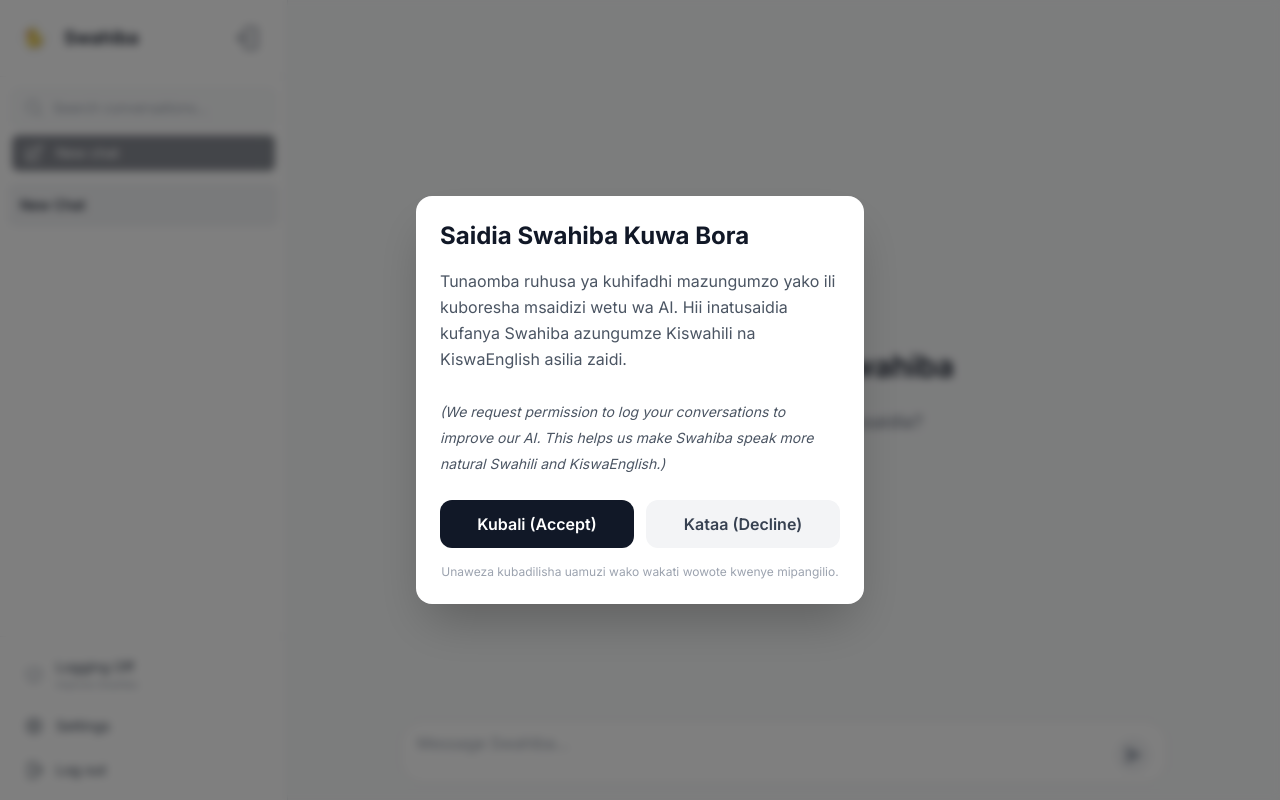
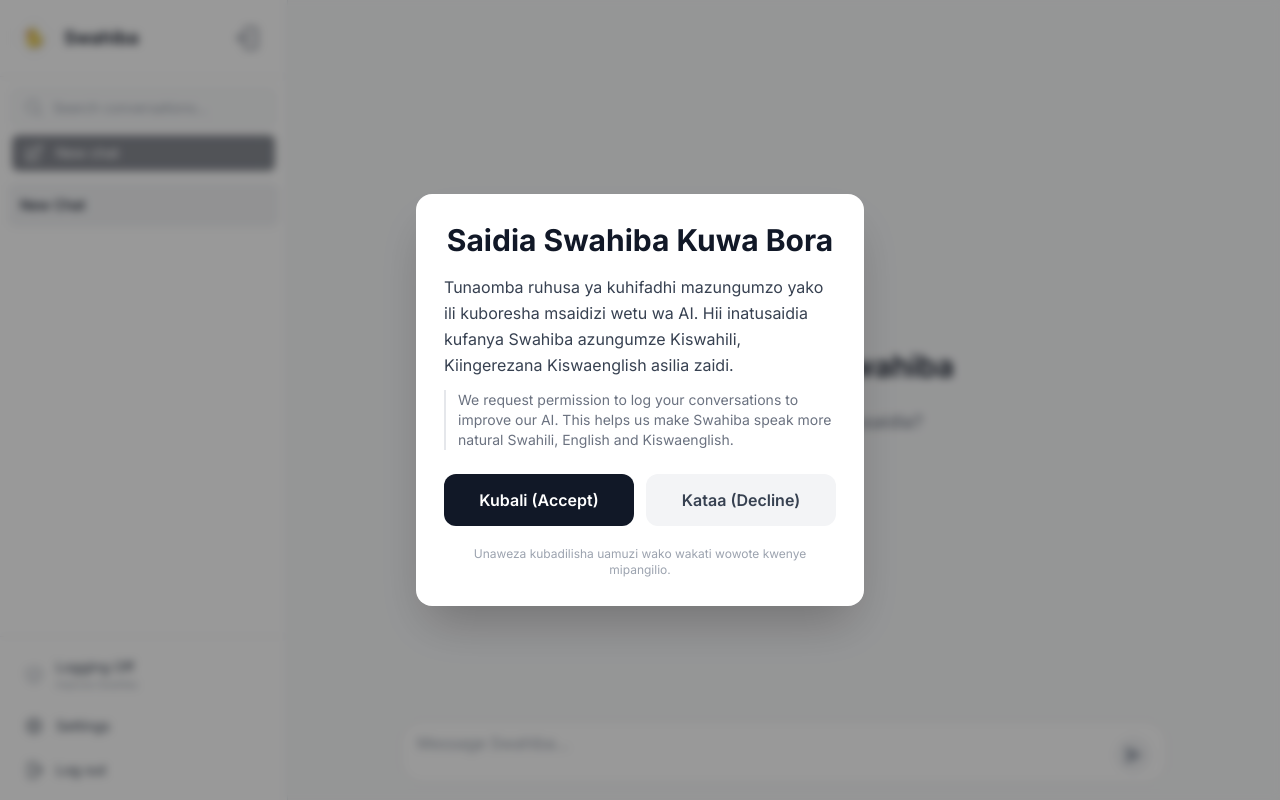
Before and after one commit to zuck30/SWAHIBA, a Next.js app: page / in a window 1280 px wide. Built offline with nearby package versions, Linux system fonts and the light colour scheme.

Commit message:
file updated

```diff
--- a/app/components/ConsentModal.tsx
+++ b/app/components/ConsentModal.tsx
@@ -21,34 +21,58 @@
   if (!showModal) return null;
 
   return (
-    <div className="fixed inset-0 bg-black/50 z-[100] flex items-center justify-center p-4 backdrop-blur-sm">
-      <div className="bg-white rounded-2xl max-w-md w-full p-6 shadow-2xl animate-in fade-in zoom-in duration-300">
-        <h2 className="text-2xl font-bold text-gray-900 mb-4">
+    <div
+      className="fixed inset-0 bg-black/40 z-[100] flex items-center justify-center p-4 backdrop-blur-sm
+                 transition-opacity duration-300 ease-out"
+      role="dialog"
+      aria-modal="true"
+      aria-labelledby="consent-title"
+    >
+      <div
+        className="bg-white rounded-2xl max-w-md w-full p-7 shadow-2xl
+                   transform transition-all duration-300 ease-out"
+      >
+        {/* Heading */}
+        <h2
+          id="consent-title"
+          className="text-2xl md:text-3xl font-bold text-gray-900 mb-4 text-center"
+        >
           Saidia Swahiba Kuwa Bora
         </h2>
-        <p className="text-gray-600 mb-6 leading-relaxed">
-          Tunaomba ruhusa ya kuhifadhi mazungumzo yako ili kuboresha msaidizi wetu wa AI.
-          Hii inatusaidia kufanya Swahiba azungumze Kiswahili na KiswaEnglish asilia zaidi.
-          <br /><br />
-          <span className="text-sm italic">
-            (We request permission to log your conversations to improve our AI. This helps us make Swahiba speak more natural Swahili and KiswaEnglish.)
-          </span>
-        </p>
+
+        {/* Description */}
+        <div className="text-gray-700 mb-6 space-y-3 leading-relaxed">
+          <p>
+            Tunaomba ruhusa ya kuhifadhi mazungumzo yako ili kuboresha msaidizi wetu wa AI.
+            Hii inatusaidia kufanya Swahiba azungumze Kiswahili, Kiingerezana Kiswaenglish asilia zaidi.
+          </p>
+          <p className="text-sm text-gray-500 border-l-2 border-gray-200 pl-3">
+            We request permission to log your conversations to improve our AI. This helps us make Swahiba speak more natural Swahili, English and Kiswaenglish.
+          </p>
+        </div>
+
+        {/* Buttons */}
         <div className="flex flex-col sm:flex-row gap-3">
           <button
             onClick={() => handleConsent(true)}
-            className="flex-1 bg-gray-900 text-white py-3 rounded-xl font-semibold hover:bg-black transition-colors"
+            className="flex-1 bg-gray-900 text-white py-3.5 px-4 rounded-xl font-semibold
+                       hover:bg-gray-800 active:scale-[0.98] transition-all duration-200
+                       focus:outline-none focus:ring-2 focus:ring-gray-900/30"
           >
             Kubali (Accept)
           </button>
           <button
             onClick={() => handleConsent(false)}
-            className="flex-1 bg-gray-100 text-gray-700 py-3 rounded-xl font-semibold hover:bg-gray-200 transition-colors"
+            className="flex-1 bg-gray-100 text-gray-700 py-3.5 px-4 rounded-xl font-semibold
+                       hover:bg-gray-200 active:scale-[0.98] transition-all duration-200
+                       focus:outline-none focus:ring-2 focus:ring-gray-400/30"
           >
             Kataa (Decline)
           </button>
         </div>
-        <p className="mt-4 text-xs text-gray-400 text-center">
+
+        {/* Footer note */}
+        <p className="mt-5 text-xs text-gray-400 text-center">
           Unaweza kubadilisha uamuzi wako wakati wowote kwenye mipangilio.
         </p>
       </div>
--- a/package.json
+++ b/package.json
@@ -12,6 +12,7 @@
     "@heroicons/react": "^2.2.0",
     "clsx": "^2.1.1",
     "critters": "^0.0.23",
+    "framer-motion": "^12.42.2",
     "next": "14.2.3",
     "react": "^18",
     "react-dom": "^18",
```
Also changed, not shown: 1 other file (tests, documents, lock files or other folders).
